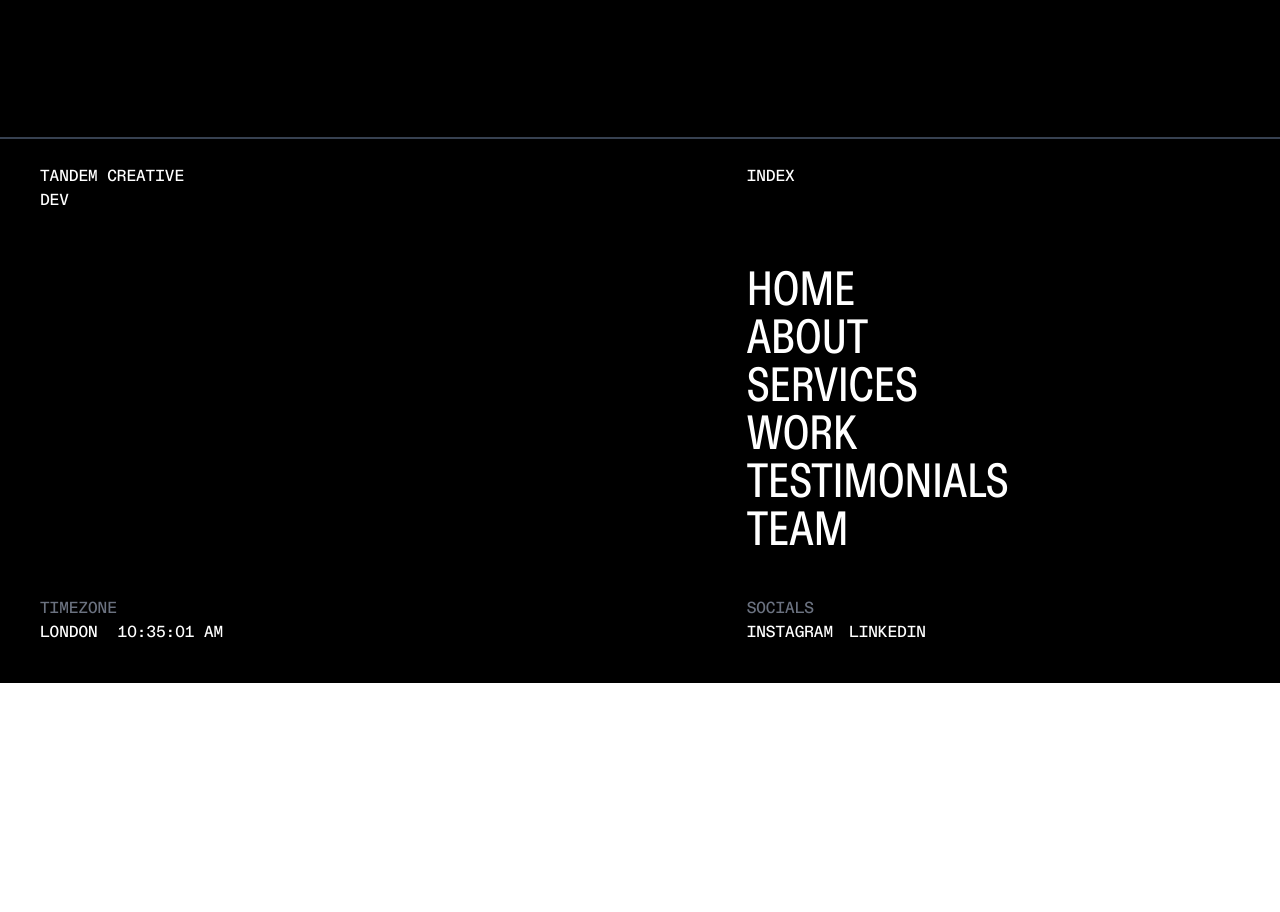
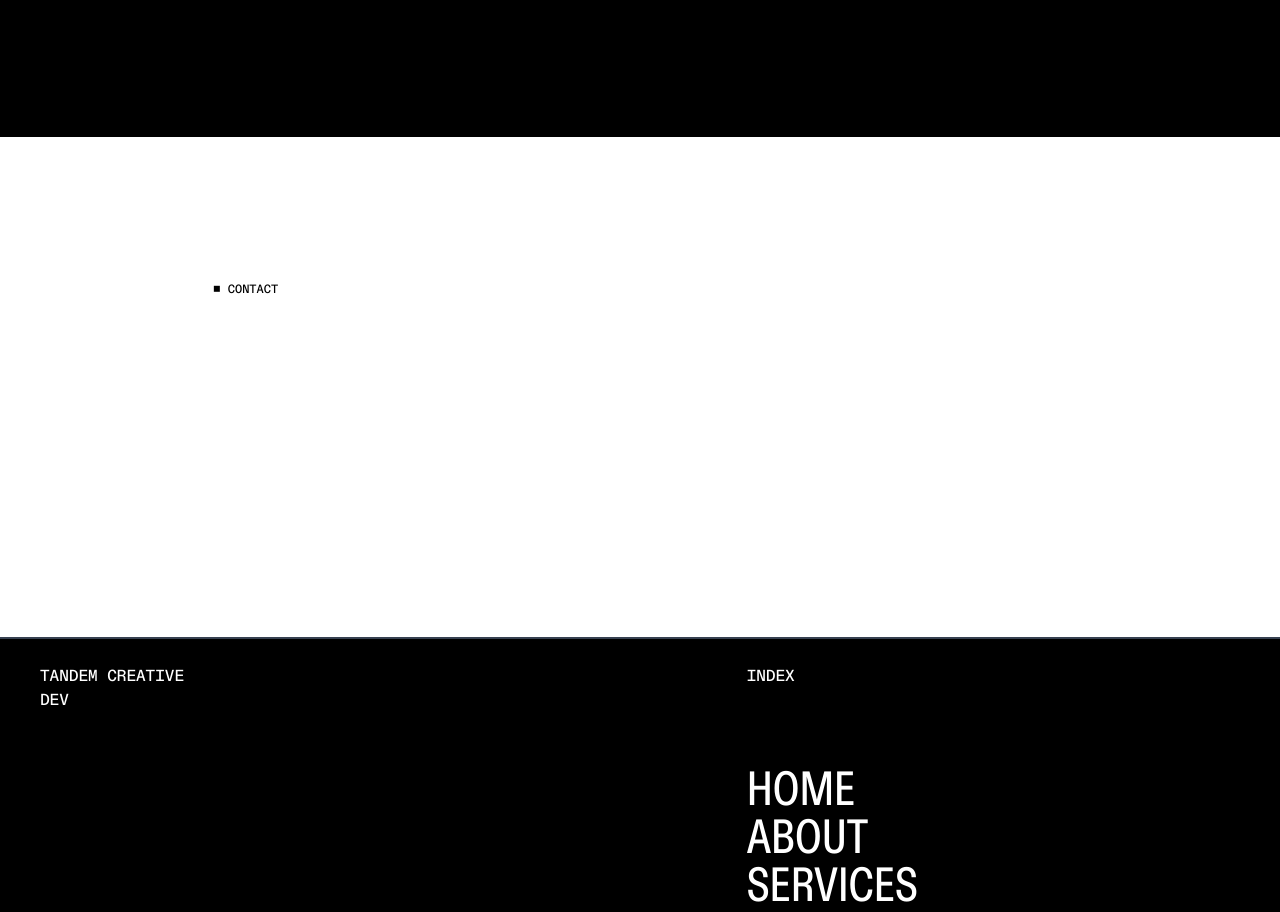
Before and after one commit to TandemCreativeDev/tandem, a Next.js app: page / in a window 1280 px wide. Shown: the part 5260-6172 px from the top of the page. Before the commit the page ends 5943 px from the top, so only its background shows below. Built offline with nearby package versions, Linux system fonts and the light colour scheme.

Commit message:
chore: add contact section in main page.tsx

```diff
--- a/src/app/page.tsx
+++ b/src/app/page.tsx
@@ -7,6 +7,7 @@ import ProjectsSection from "@/components/Projects";
 import TestimonialsSection from "@/components/Testimonials";
 import TeamSection from "@/components/Team";
 import FooterSection from "@/components/Footer";
+import ContactSection from "@/components/Contact";
 export default function HeroPage() {
   return (
     <>
@@ -18,6 +19,7 @@ export default function HeroPage() {
       <ProjectsSection />
       <TestimonialsSection />
       <TeamSection />
+      <ContactSection />
       <FooterSection />
     </>
   );
```
